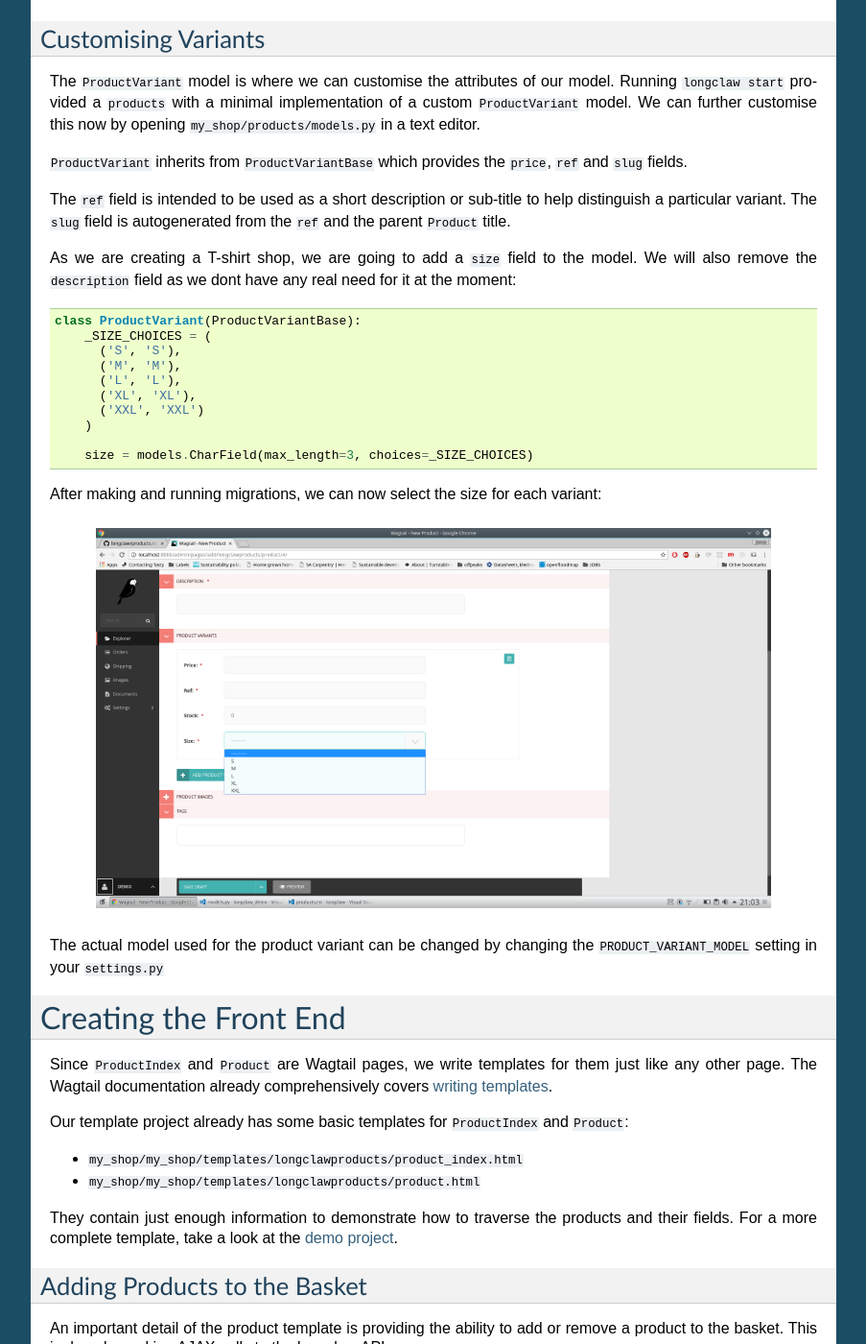
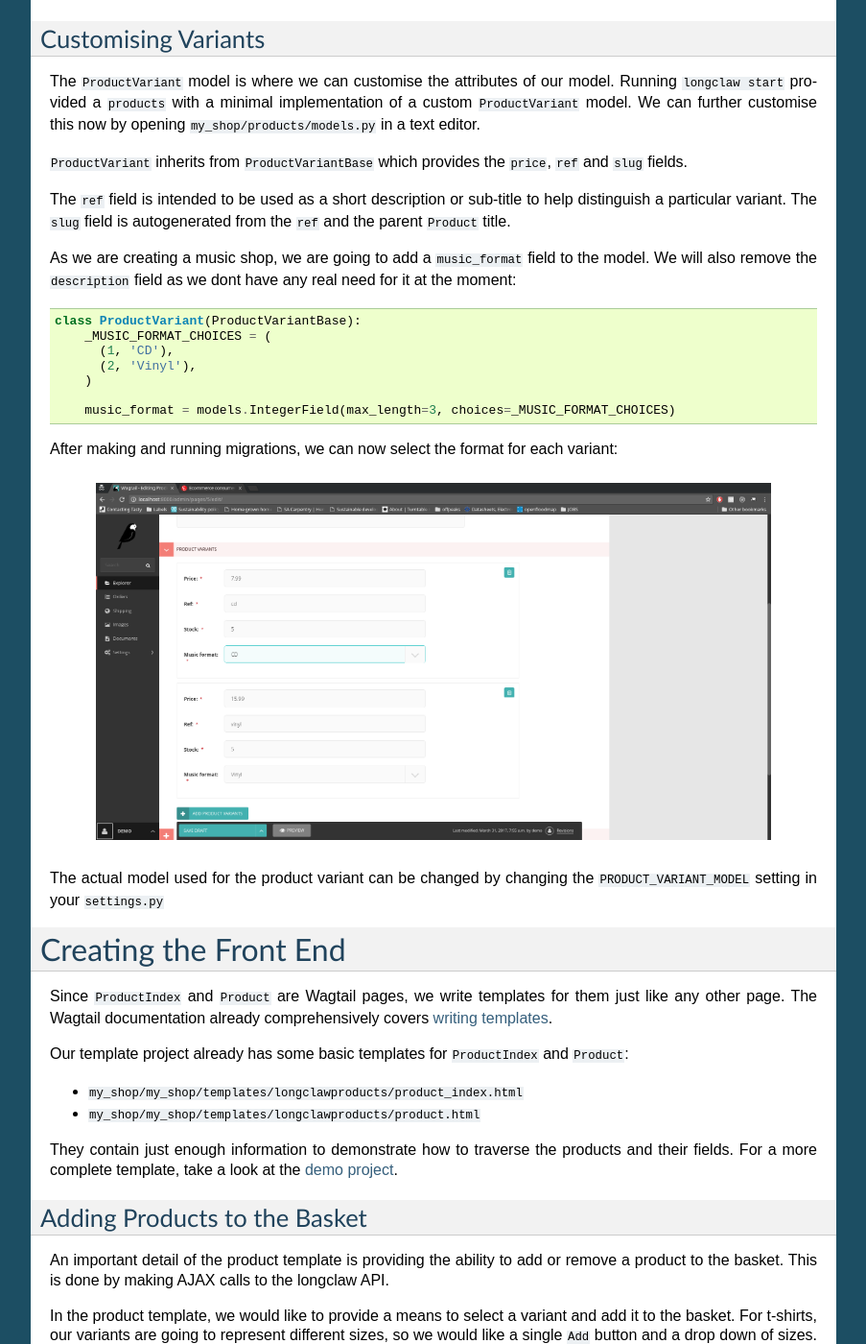
Before and after one commit to longclawshop/longclaw, a Sphinx documentation site: the page built from docs/walkthrough/products.rst, in a window 1280 px wide and 1400 px high, scrolled down 1733 px. Shown: the whole window at 96% size, without its empty margins (198-1101 px from the left). Built offline with Sphinx 7.4.7, drawn with Linux system fonts in a browser that asks for light colours; some of the changed text lies outside the part shown.

Commit message:
Working on #41

```diff
--- a/docs/walkthrough/index.rst
+++ b/docs/walkthrough/index.rst
@@ -1,9 +1,9 @@
 .. _walkthrough:
 
-Walkthrough: A T-Shirt Shop
+Walkthrough: A Music Shop
 ============================
 
-In this guided walkthrough, we will be making an online clothes shop selling T-shirts.
+In this guided walkthrough, we will be making an online music shop selling CD's and Vinyl.
 
 
 .. toctree::
--- a/docs/walkthrough/products.rst
+++ b/docs/walkthrough/products.rst
@@ -48,23 +48,20 @@ We can further customise this now by opening ``my_shop/products/models.py`` in a
 The ``ref`` field is intended to be used as a short description or sub-title to help distinguish a particular variant.
 The ``slug`` field is autogenerated from the ``ref`` and the parent ``Product`` title.
 
-As we are creating a T-shirt shop, we are going to add a ``size`` field to the model. We will also
+As we are creating a music shop, we are going to add a ``music_format`` field to the model. We will also
 remove the ``description`` field as we dont have any real need for it at the moment:
 
 .. code:: python
 
   class ProductVariant(ProductVariantBase):
-      _SIZE_CHOICES = (
-        ('S', 'S'),
-        ('M', 'M'),
-        ('L', 'L'),
-        ('XL', 'XL'),
-        ('XXL', 'XXL')
+      _MUSIC_FORMAT_CHOICES = (
+        (1, 'CD'),
+        (2, 'Vinyl'),
       )
 
-      size = models.CharField(max_length=3, choices=_SIZE_CHOICES)
+      music_format = models.IntegerField(max_length=3, choices=_MUSIC_FORMAT_CHOICES)
 
-After making and running migrations, we can now select the size for each variant:
+After making and running migrations, we can now select the format for each variant:
 
   .. figure:: ../_static/images/product_variant.png
 
@@ -98,12 +95,12 @@ We can acheive the drop down like this:
 .. code-block:: django
 
     <dl>
-        <dt>Size</dt>
+        <dt>Format</dt>
         <dd>
         <div class="col-md-6">
             <select id="variant-select">
             {% for variant in page.variants.all %}
-            <option value="{{variant.id}}">{{variant.size}}</option>
+            <option value="{{variant.id}}">{{variant.music_format}}</option>
             {% endfor %}
             </select>
         </div>
```
Also changed, not shown: docs/walkthrough/shipping.rst (added, +42 -0 lines), docs/_static/images/default_shipping.png (added), docs/_static/images/product_variant.png, docs/_static/images/shipping.png (added).
